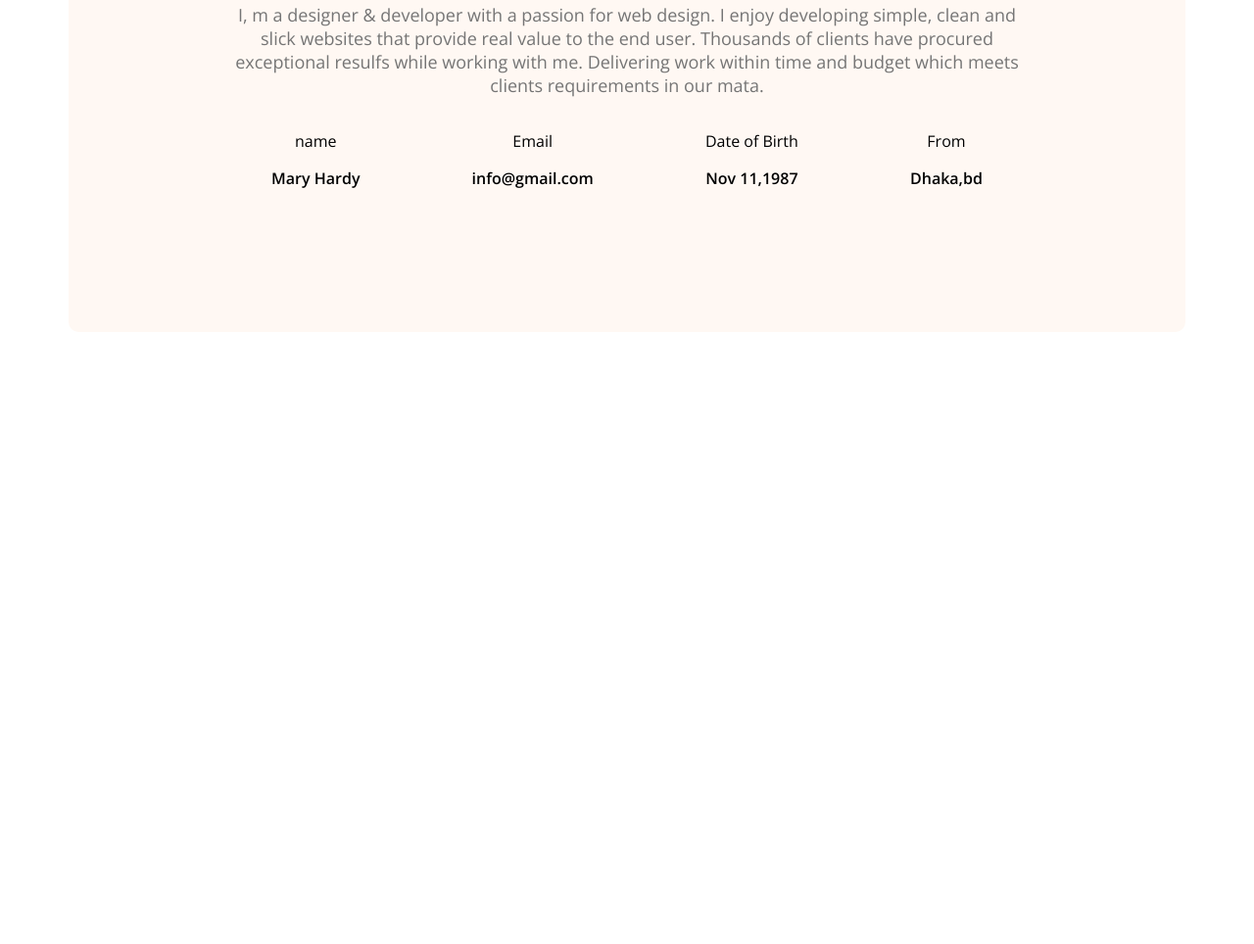
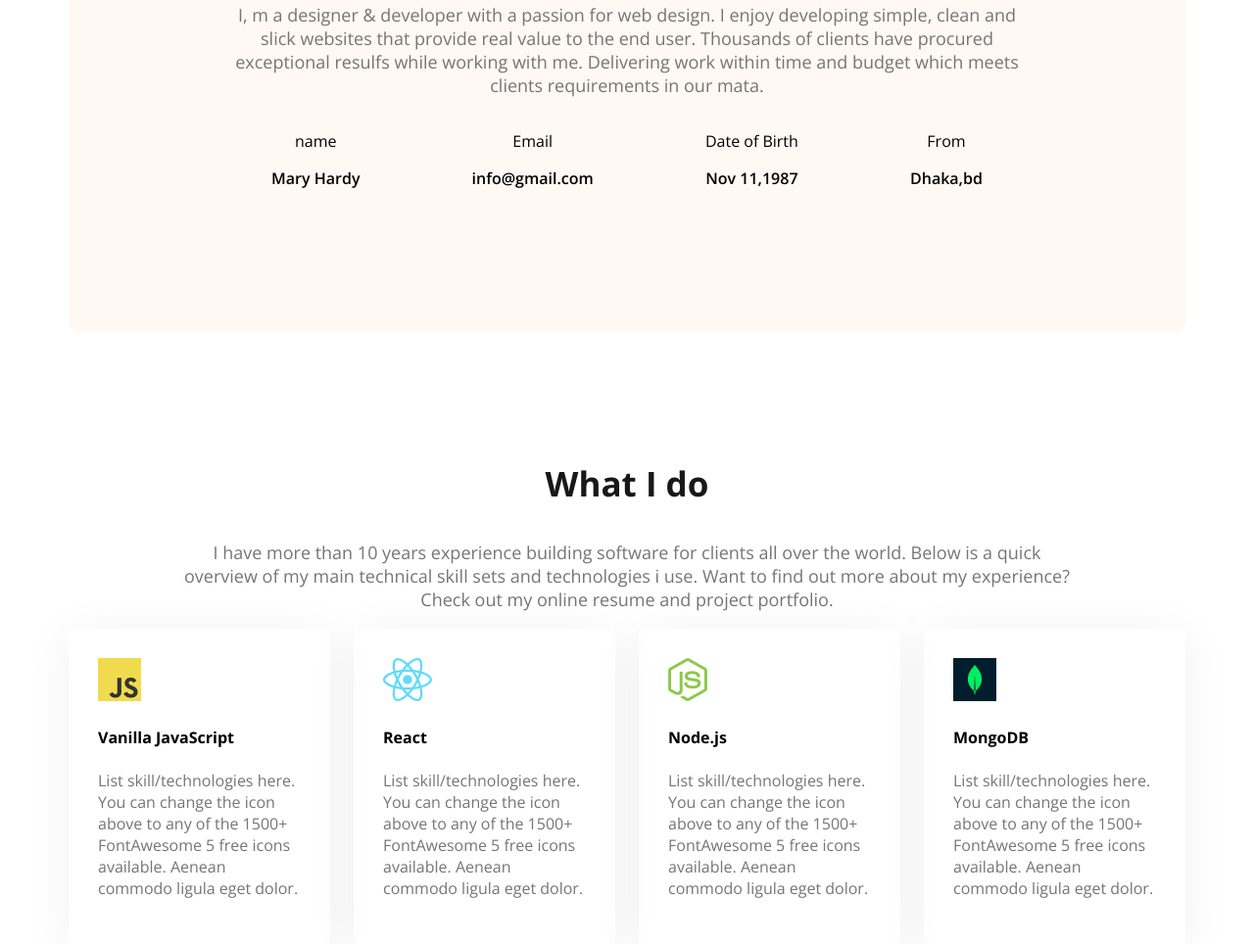
Before and after one commit to sharmin157/web-developer, a plain HTML site: page index.html in a window 1280 px wide. Shown: the part 1210-2174 px from the top of the page at 98% size. Before the commit the page ends 1549 px from the top, so only its background shows below. Drawn offline with nearby package versions, Linux system fonts and the light colour scheme.

Commit message:
added what i do

```diff
--- a/index.html
+++ b/index.html
@@ -60,7 +60,33 @@
             </div>
 
         </section>
-
+<!-- what is do section start -->
+     <section class="skills">
+       <h3 class="section-title text-center">What I do</h3>
+       <p class="section-description  text-center">I have more than 10 years experience building software for clients all over the world. Below is a quick <br>overview of my main technical skill sets and technologies i use. Want to find out more about my experience? <br> Check out my online resume and project portfolio.</p>
+       <div class="skills-container">
+        <div class="skill">
+            <img src="images/icons/js.png" alt="">
+            <h4 class="skill-title">Vanilla JavaScript</h4>
+            <p class="skill-description">List skill/technologies here. You can change the icon above to any of the 1500+ FontAwesome 5 free icons available. Aenean commodo ligula eget dolor.</p>
+        </div>
+        <div class="skill">
+            <img src="images/icons/react.png" alt="">
+            <h4 class="skill-title">React</h4>
+            <p class="skill-description">List skill/technologies here. You can change the icon above to any of the 1500+ FontAwesome 5 free icons available. Aenean commodo ligula eget dolor.</p>
+        </div>
+        <div class="skill">
+            <img src="images/icons/nodejs.png" alt="">
+            <h4 class="skill-title">Node.js</h4>
+            <p class="skill-description">List skill/technologies here. You can change the icon above to any of the 1500+ FontAwesome 5 free icons available. Aenean commodo ligula eget dolor.</p>
+        </div>
+        <div class="skill">
+            <img src="images/icons/mongo.png" alt="">
+            <h4 class="skill-title">MongoDB</h4>
+            <p class="skill-description">List skill/technologies here. You can change the icon above to any of the 1500+ FontAwesome 5 free icons available. Aenean commodo ligula eget dolor.</p>
+        </div>
+       </div>
+     </section>
     </main>
     <footer>
 
--- a/styles/portfolio.css
+++ b/styles/portfolio.css
@@ -25,6 +25,9 @@
     border-radius: 5px;
     border: none;
 }
+ .text-center{
+    text-align: center;
+ }
 .header{
     background-image: url(../images/developer.png), url("../images/header_bg.png");
     background-repeat: no-repeat;
@@ -96,11 +99,15 @@ main{
     height:550px ;
 
 }
+main section{
+    margin-top: 131px;
+    margin-bottom: 131px;
+}
 .about{
     border-radius: 10px;
     padding: 130px 150px;
     text-align: center;
-    margin-top: 131px;
+
 
 
 }
@@ -111,3 +118,16 @@ main{
 .item-discretion{
     font-weight: 600;
 }
+/* skills section */
+.skills-container{
+    display: flex;
+    gap: 24px;
+}
+.skill{
+     padding: 30px;
+     box-shadow: 0px 6px 50px 0px rgba(0, 0, 0, 0.06);
+     border-radius: 5px;
+}
+.skill-description{
+    color: #757575;
+}
```
